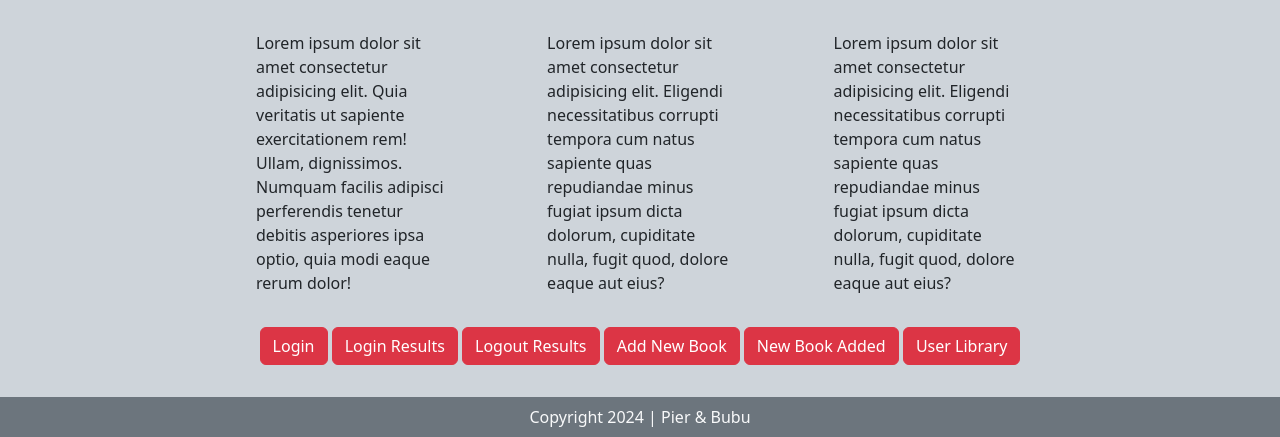
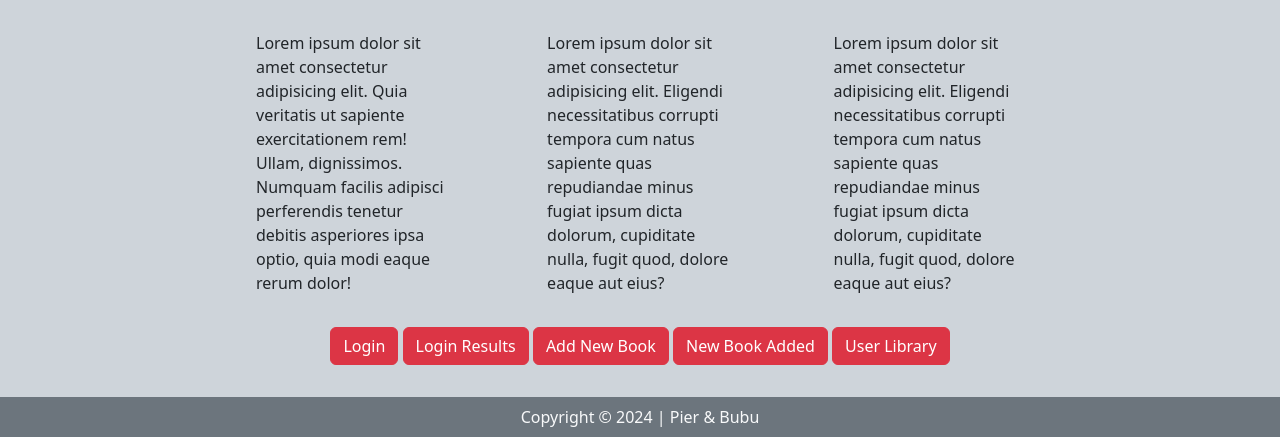
Before and after one commit to pierluigicarrieri/our-library, a PHP site: page /Personal_Projects/pages/index.php in a window 1280 px wide. Shown: the part 727-1164 px from the top of the page. Run offline with PHP 8.4, Linux system fonts and the light colour scheme; data that the repository does not hold is empty.

Commit message:
Added copyright symbol

```diff
--- a/components/footer.php
+++ b/components/footer.php
@@ -8,11 +8,10 @@
         <div class="text-center py-3">
             <a href="http://localhost:8888/Personal_Projects/our_library/pages/login.php" class="btn btn-danger">Login</a>
             <a href="http://localhost:8888/Personal_Projects/our_library/pages/login_result.php" class="btn btn-danger">Login Results</a>
-            <a href="http://localhost:8888/Personal_Projects/our_library/pages/logout_result.php" class="btn btn-danger">Logout Results</a>
             <a href="http://localhost:8888/Personal_Projects/our_library/pages/insert_book.php" class="btn btn-danger">Add New Book</a>
             <a href="http://localhost:8888/Personal_Projects/our_library/pages/book_insert_result.php" class="btn btn-danger">New Book Added</a>
             <a href="http://localhost:8888/Personal_Projects/our_library/pages/user_library.php" class="btn btn-danger">User Library</a>
         </div>
     </div>
-    <div class="footer-bottom text-center p-2 text-light bg-secondary">Copyright 2024 | Pier & Bubu</div>
+    <div class="footer-bottom text-center p-2 text-light bg-secondary">Copyright &#169; 2024 | Pier & Bubu</div>
 </footer>
```
